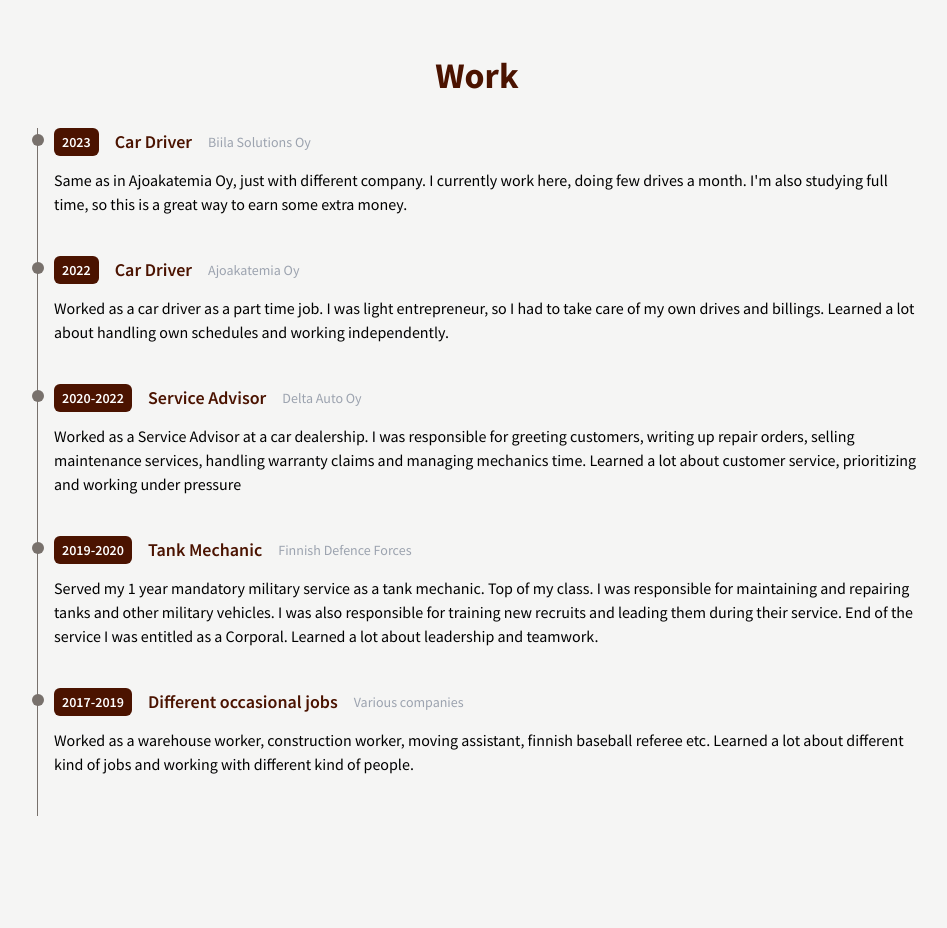
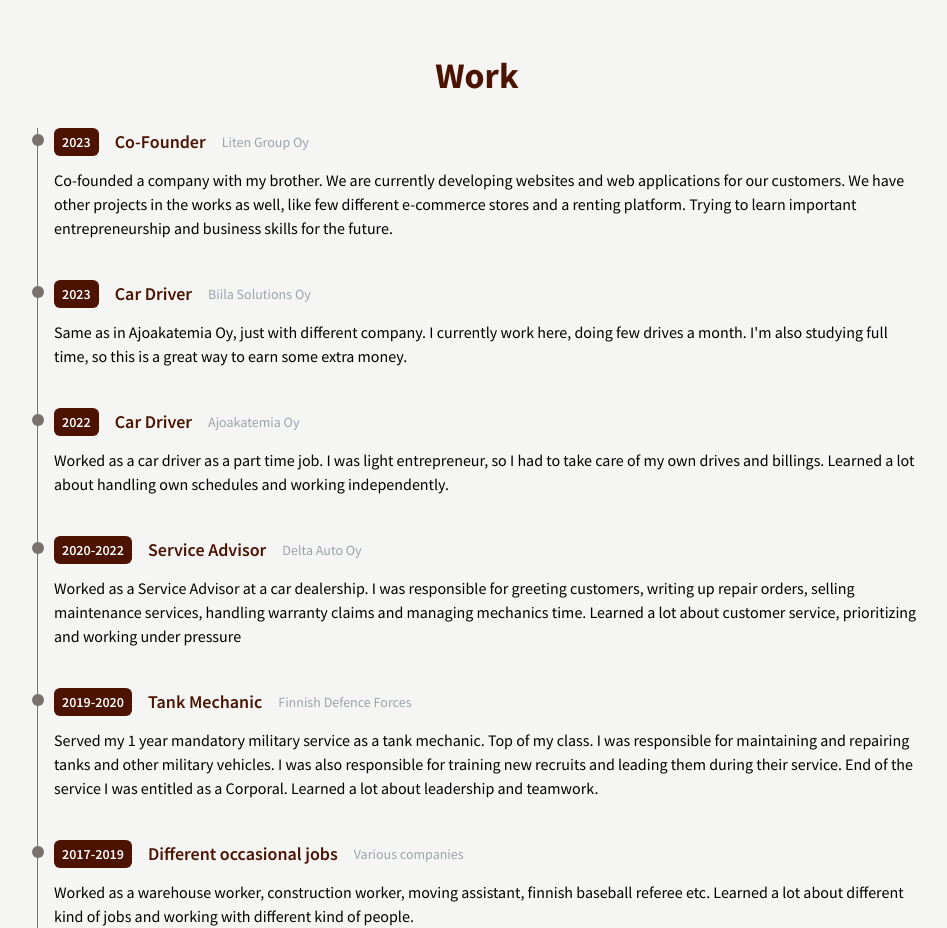
Before and after one commit to Luukalindgren/Portfolio, a React (Vite) app in the folder client/: page / in a window 1280 px wide. Shown: the part 1200-2128 px from the top of the page, without its empty margins (163-1110 px from the left). Built offline with nearby package versions, Linux system fonts and the light colour scheme.

Commit message:
Updated work history

```diff
--- a/client/src/components/Work.jsx
+++ b/client/src/components/Work.jsx
@@ -3,7 +3,15 @@ import WorkItem from "./WorkItem";
 
 const workData = [
   {
-    id: 1,
+    id: 6,
+    title: "Co-Founder",
+    company: "Liten Group Oy",
+    description: "Co-founded a company with my brother. We are currently developing websites and web applications for our customers. We have other projects in the works as well, like few different e-commerce stores and a renting platform. Trying to learn important entrepreneurship and business skills for the future.",
+    duration: "On going",
+    year: "2023",
+  },
+  {
+    id: 5,
     title: "Car Driver",
     company: "Biila Solutions Oy",
     description:
@@ -12,7 +20,7 @@ const workData = [
     year: "2023",
   },
   {
-    id: 2,
+    id: 4,
     title: "Car Driver",
     company: "Ajoakatemia Oy",
     description:
@@ -30,7 +38,7 @@ const workData = [
     year: "2020-2022",
   },
   {
-    id: 4,
+    id: 2,
     title: "Tank Mechanic",
     company: "Finnish Defence Forces",
     description:
@@ -39,7 +47,7 @@ const workData = [
     year: "2019-2020",
   },
   {
-    id: 5,
+    id: 1,
     title: "Different occasional jobs",
     company: "Various companies",
     description:
```
